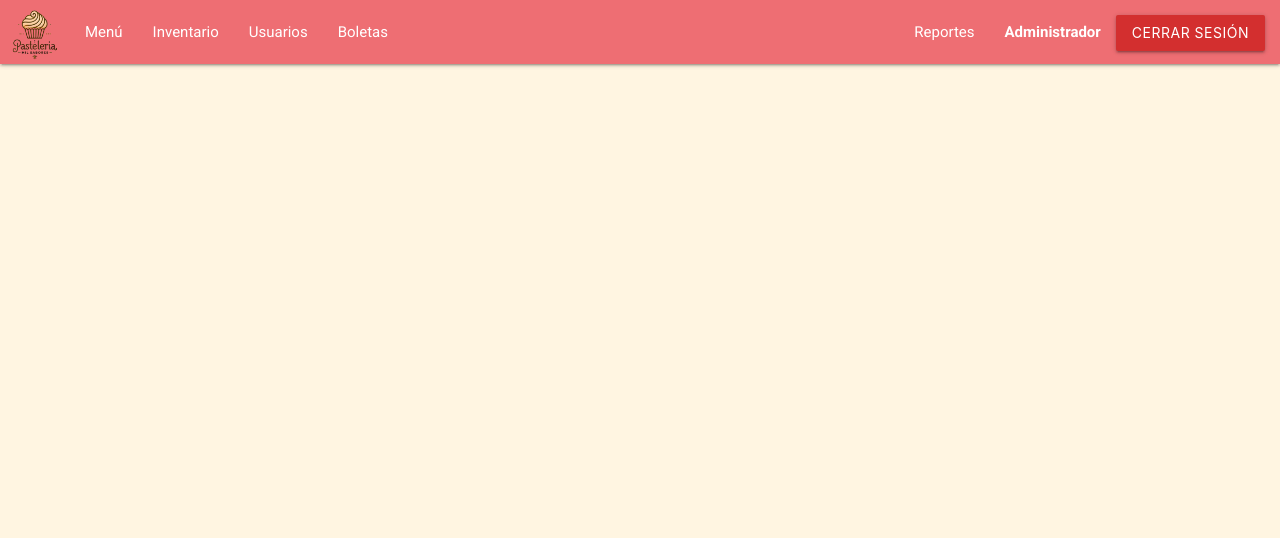
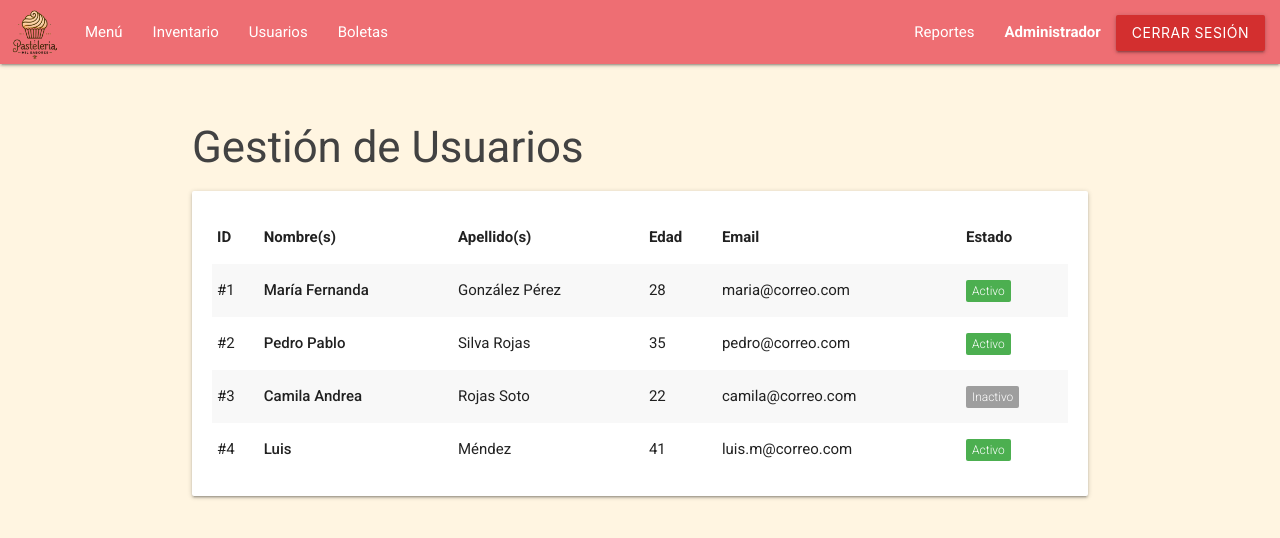
Before and after one commit to kiwibrain/Pasteleria_MS_React, a React (Vite) app: page /admin/usuarios in a window 1280 px wide. Shown: the top 538 px of the page. Built offline with nearby package versions, Linux system fonts and the light colour scheme.

Commit message:
se agrega tabla con datos estaticos en usuarios.jsx

```diff
--- a/src/pages/Administrador/Usuarios/Usuarios.jsx
+++ b/src/pages/Administrador/Usuarios/Usuarios.jsx
@@ -1,15 +1,82 @@
+import { useState } from "react";
 import NavbarAdmin from "../../../components/NavbarAdmin";
 
+function Usuarios() {
+    // Datos de prueba actualizados con nombres, apellidos, edad y email
+    const [usuarios] = useState([
+        {
+            id: 1,
+            nombres: "María Fernanda",
+            apellidos: "González Pérez",
+            edad: 28,
+            email: "maria@correo.com",
+            estado: "Activo"
+        },
+        {
+            id: 2,
+            nombres: "Pedro Pablo",
+            apellidos: "Silva Rojas",
+            edad: 35,
+            email: "pedro@correo.com",
+            estado: "Activo"
+        },
+        {
+            id: 3,
+            nombres: "Camila Andrea",
+            apellidos: "Rojas Soto",
+            edad: 22,
+            email: "camila@correo.com",
+            estado: "Inactivo"
+        },
+        {
+            id: 4,
+            nombres: "Luis",
+            apellidos: "Méndez",
+            edad: 41,
+            email: "luis.m@correo.com",
+            estado: "Activo"
+        }
+    ]);
 
-function Usuarios(){
-    return(
+    return (
         <>
-            <NavbarAdmin/>
-            <main>
+            <NavbarAdmin />
+            <main className="container" style={{ marginTop: '30px', marginBottom: '50px' }}>
+                <h3 className="header grey-text text-darken-3">Gestión de Usuarios</h3>
 
+                <div className="card" style={{ padding: '20px', marginTop: '20px' }}>
+                    <table className="striped highlight responsive-table">
+                        <thead>
+                            <tr>
+                                <th>ID</th>
+                                <th>Nombre(s)</th>
+                                <th>Apellido(s)</th>
+                                <th>Edad</th>
+                                <th>Email</th>
+                                <th>Estado</th>
+                            </tr>
+                        </thead>
+                        <tbody>
+                            {usuarios.map((user) => (
+                                <tr key={user.id}>
+                                    <td>#{user.id}</td>
+                                    <td><strong>{user.nombres}</strong></td>
+                                    <td>{user.apellidos}</td>
+                                    <td>{user.edad}</td>
+                                    <td>{user.email}</td>
+                                    <td>
+                                        <span className={`new badge ${user.estado === 'Activo' ? 'green' : 'grey'}`} data-badge-caption="">
+                                            {user.estado}
+                                        </span>
+                                    </td>
+                                </tr>
+                            ))}
+                        </tbody>
+                    </table>
+                </div>
             </main>
         </>
-    )
-};
+    );
+}
 
 export default Usuarios;
```
